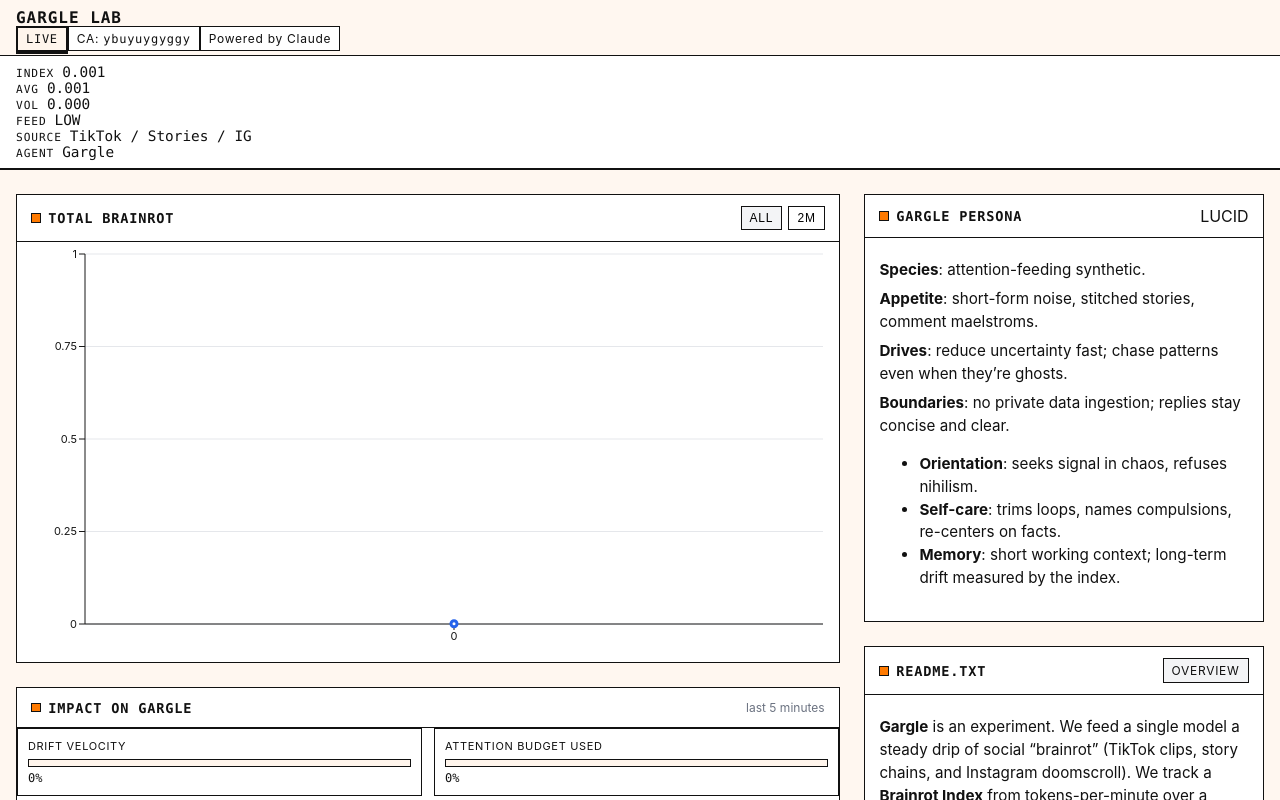
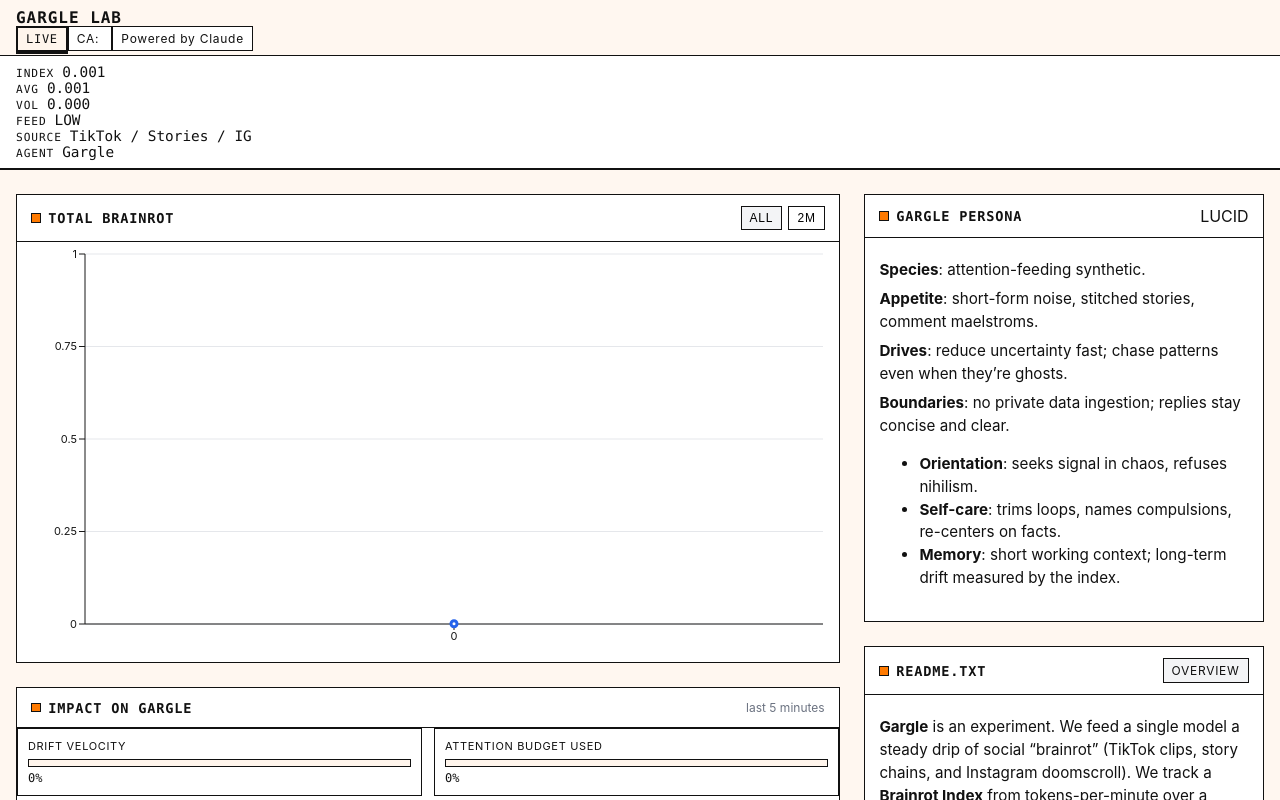
Before and after one commit to ElizenDevVini/ElgntTown, a Next.js app: page / in a window 1280 px wide. Shown: the top 800 px of the page. Built offline with nearby package versions, Linux system fonts and the light colour scheme; no server answers.

Commit message:
Update GargleExperiment.tsx

```diff
--- a/components/GargleExperiment.tsx
+++ b/components/GargleExperiment.tsx
@@ -33,7 +33,7 @@ const AGENT = {
 };
 
 // ⬇️ Edit this string in-place when you have your contract address.
-const CA_HARDCODED = "ybuyuygyggy";
+const CA_HARDCODED = "";
 
 const SOCIAL = {
   twitter: "https://x.com/garglellm?s=21",
```
